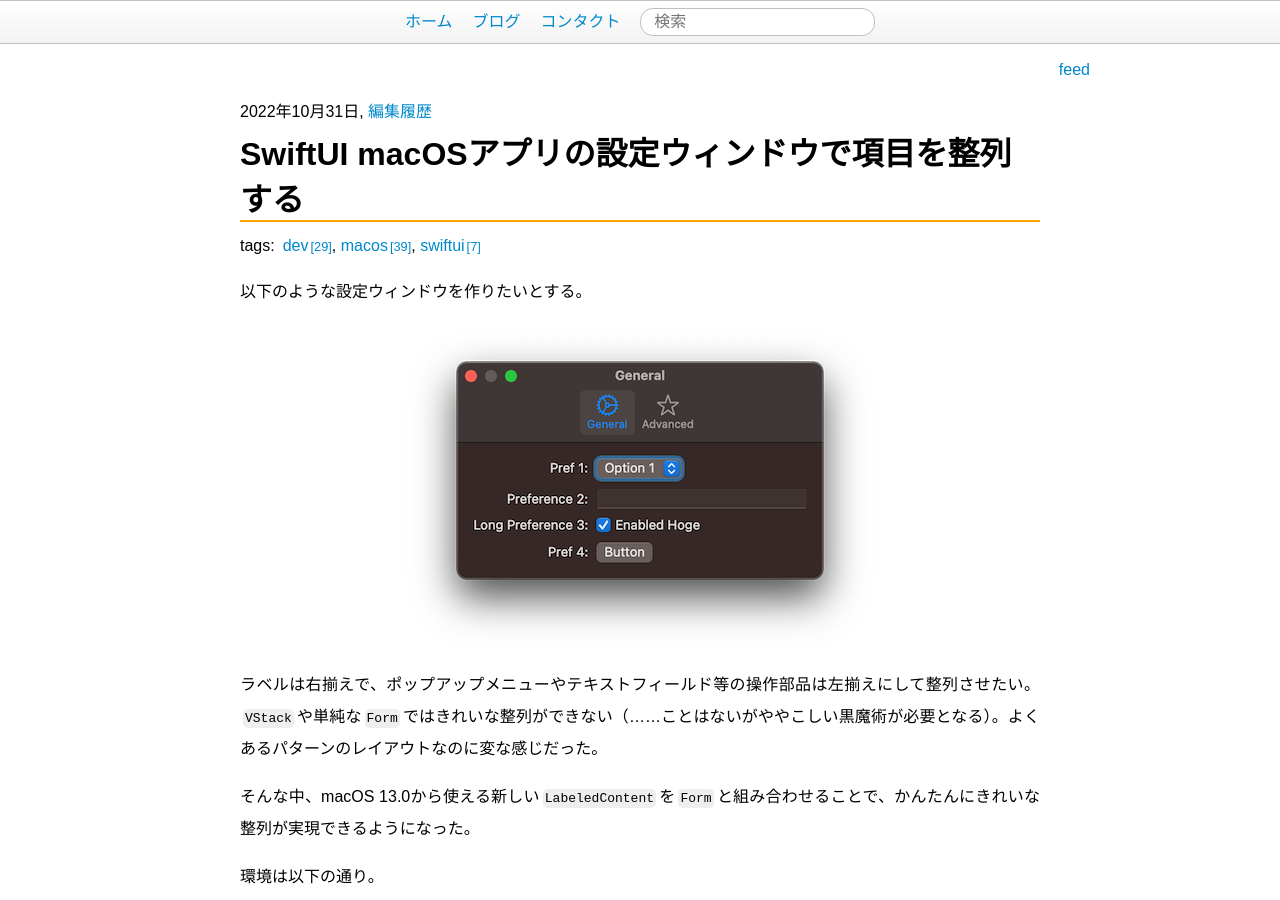
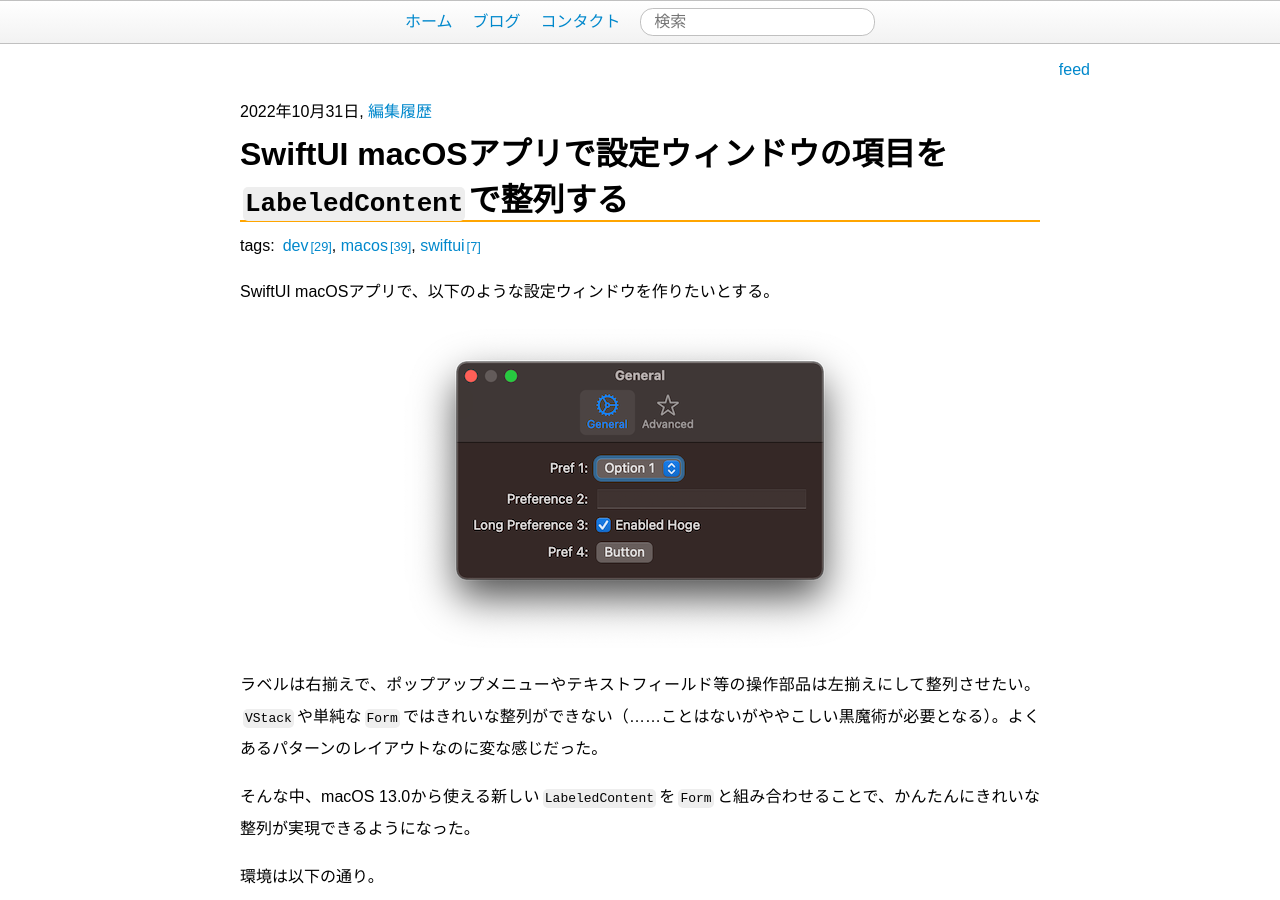
Before and after one commit to GenjiApp/genjiapp.github.io, a Jekyll site: the page built from _posts/2022-10-31-swiftui-align-setting-items.md, in a window 1280 px wide and 900 px high. Built offline with Jekyll 4.4.1, drawn with Linux system fonts in a browser that asks for light colours.

Commit message:
edit post '2022-10-31-swiftui-align-setting-items'

```diff
--- a/_posts/2022-10-31-swiftui-align-setting-items.md
+++ b/_posts/2022-10-31-swiftui-align-setting-items.md
@@ -1,10 +1,10 @@
 ---
-title: SwiftUI macOSアプリの設定ウィンドウで項目を整列する
+title: SwiftUI macOSアプリで設定ウィンドウの項目を`LabeledContent`で整列する
 layout: post
 tags: dev macos swiftui
 ---
 
-以下のような設定ウィンドウを作りたいとする。
+SwiftUI macOSアプリで、以下のような設定ウィンドウを作りたいとする。
 
 ![](/blog/img/20221031/setting-window.png)
 
```
